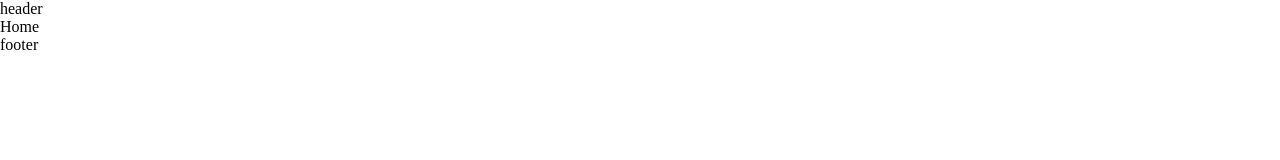
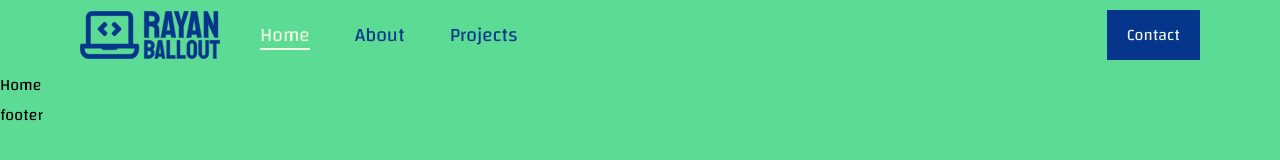
Before and after one commit to RayanBallout/Gatsby-Portfolio, a Gatsby site: page / in a window 1280 px wide. Built offline with nearby package versions, Linux system fonts and the light colour scheme; Gatsby itself is replaced by a stand-in of ours.

Commit message:
Adding the header

```diff
--- a/src/components/Header/header.styles.js
+++ b/src/components/Header/header.styles.js
@@ -0,0 +1,157 @@
+import styled from "styled-components";
+
+export const Content = styled.div`
+    display:flex;
+    justify-content:space-between;
+    align-items:center;
+    height: 70px;
+`;
+
+export const LeftContent = styled.div`
+    display:flex;
+    justify-content:space-between;
+    align-items:center;
+    gap:40px;
+
+    img{
+        width:140px;
+    }
+`
+
+export const Navigation = styled.nav`
+
+    ul{
+        list-style:none;
+        display:flex;
+        gap:45px;
+        align-items:center;
+
+        li{
+            font-size: 1.2rem;
+            color:var(--blue);
+
+            a{
+                position: relative;
+                &:after{
+                    content:"";
+                    width: 0%;
+                    height:2px;
+                    background-color:var(--white);
+                    position: absolute;
+                    bottom: 3px;
+                    left: 0;
+                }
+
+                &:hover{
+                    color: var(--white);
+                    &:after{
+                        width:100%;
+                        transition: .2s ease-out;
+                    }
+                }
+            }
+
+            .contact-menu-btn{
+                display:none;
+
+                @media (max-width: 768px){
+                    display:block;
+                }
+            }
+
+        }
+
+        .active{
+            color:var(--white);
+            position: relative;
+
+            &:after{
+                content:"";
+                width: 100%;
+                height:2px;
+                background-color:var(--white);
+                position: absolute;
+                bottom: 3px;
+                left: 0;
+            }
+        }
+    }
+
+    @media (max-width: 768px){
+        transform: ${({ state }) => state ? 'translateX(100%)' : 'translateX(0%)'};
+        transition: .25s ease-in;
+        display: flex;
+        justify-content: center;
+        align-items: center;
+        background-color:var(--midGreen);
+        position: fixed;
+        top:0;
+        bottom:0;
+        left:0;
+        right:0;
+        ul{
+            align-items: center;
+            justify-content: center;
+            flex-direction: column;
+        }
+    }
+`;
+
+export const ToggleNavigation = styled.button`
+    border-radius: 50%;
+    position: absolute;
+    top: 15px;
+    right: 10px;
+    flex-direction: column;
+    align-items:center;
+    justify-content: center;
+    gap: 5px;
+    background-color: var(--blue);
+    border:none;
+    width: 40px;
+    height: 40px;
+    display: none;
+    overflow: hidden;
+
+    .upper,.mid,.bottom{
+        background-color: var(--white);
+        width: 20px;
+        height: 2px;
+        transition:.2s ease-in;
+    }
+
+    .upper{
+        transform-origin: 100%;
+        transform:${({ state }) => state ? 'rotateZ(0deg)' : 'translateX(-3px)rotateZ(-45deg)'};
+    }
+
+    .bottom{
+        transform-origin: 100%;
+        transform:${({ state }) => state ? 'rotateZ(0deg)' : 'translateX(-3px)rotateZ(45deg)'};
+    }
+
+    .mid{
+        transform:${({ state }) => state ? 'translateX(0)' : 'translateX(200%)'};
+    }
+
+    @media (max-width:768px){
+        display: flex;
+    }
+`;
+
+export const RightContent = styled.div`
+    .contact-btn{
+        background-color: var(--blue);
+        padding: 10px 20px;
+        color: var(--white);
+
+        @media (max-width: 768px){
+            display:none;
+        }
+
+        &:hover{
+            background-color: var(--white);
+            color: var(--blue);
+        }
+    }
+`;
--- a/src/components/Header/index.js
+++ b/src/components/Header/index.js
@@ -1,9 +1,59 @@
-import React from 'react';
+import React, { useState } from 'react';
+
+// Styles
+import { Container } from '../Layout/GlobalStyles.styles';
+import { Content, LeftContent, Navigation, RightContent, ToggleNavigation } from './header.styles';
+
+import Logo from '../../images/Logo.svg';
+import { Link } from 'gatsby';
 
 function Header() {
+
+    const [menuState, setMenuState] = useState(true);
+
     return (
         <header>
-            header
+            <div>
+                <Container>
+                    <Content>
+                        <LeftContent>
+                            <img src={Logo} alt="Logo" />
+                            <Navigation state={menuState}>
+                                <ul>
+                                    <li>
+                                        <Link to='/' activeClassName='active'>
+                                            Home
+                                        </Link>
+                                    </li>
+                                    <li>
+                                        <Link to='/about' activeClassName='active'>
+                                            About
+                                        </Link>
+                                    </li>
+                                    <li>
+                                        <Link to='/projects' activeClassName='active'>
+                                            Projects
+                                        </Link>
+                                    </li>
+                                    <li>
+                                        <Link to='/contact' className='contact-menu-btn'>
+                                            Contact
+                                        </Link>
+                                    </li>
+                                </ul>
+                            </Navigation>
+                        </LeftContent>
+                        <RightContent>
+                            <ToggleNavigation onClick={() => setMenuState(!menuState)} state={menuState}>
+                                <div className="upper"></div>
+                                <div className="mid"></div>
+                                <div className="bottom"></div>
+                            </ToggleNavigation>
+                            <Link to='/contact' className='contact-btn'>Contact</Link>
+                        </RightContent>
+                    </Content>
+                </Container>
+            </div>
         </header>
     );
 }
--- /dev/null
+++ b/src/components/Layout/GlobalStyles.styles.js
@@ -0,0 +1,7 @@
+import styled from "styled-components";
+
+export const Container = styled.div`
+    max-width:var(--maxWidth);
+    padding:0 10px;
+    margin:auto;
+`
--- a/src/components/Layout/Layout.css
+++ b/src/components/Layout/Layout.css
@@ -1,3 +1,5 @@
+@import url('https://fonts.googleapis.com/css2?family=Changa:wght@400;600;800&display=swap');
+
 *,
 *::after,
 *::before{
@@ -14,3 +16,13 @@
     --darkGreen:#379683;
     --white:#EDF5E1;
 }
+
+body{
+    font-family: 'Changa', sans-serif;
+    background-color: var(--midGreen);
+}
+
+a{
+    color:inherit;
+    text-decoration: none;
+}
```
Also changed, not shown: src/images/Logo.svg (added).
